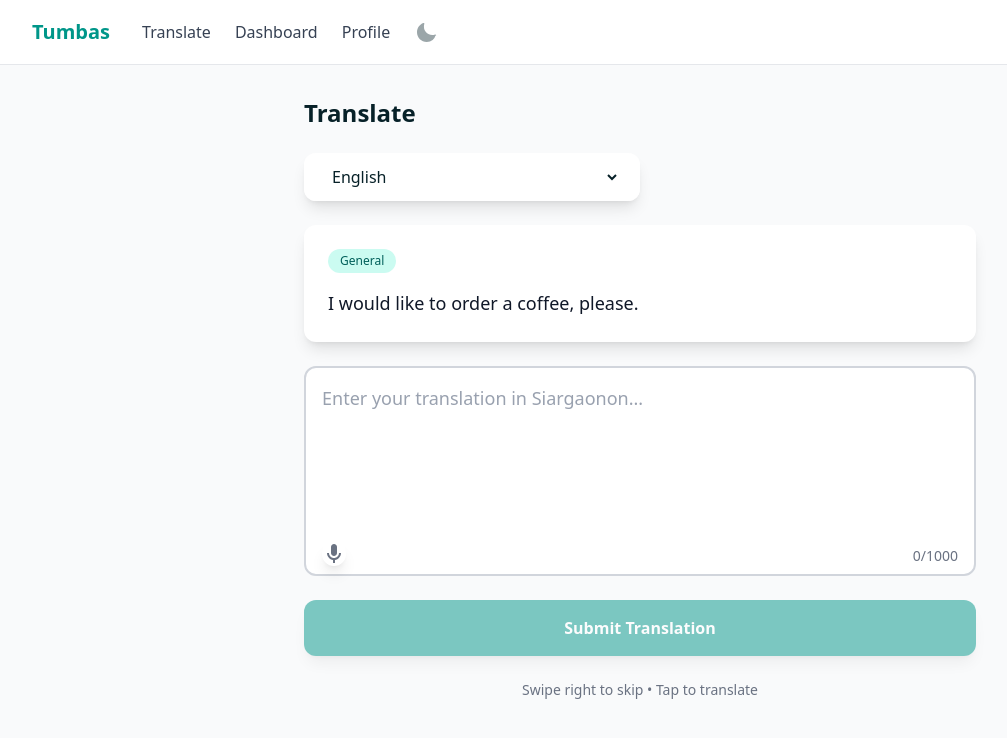
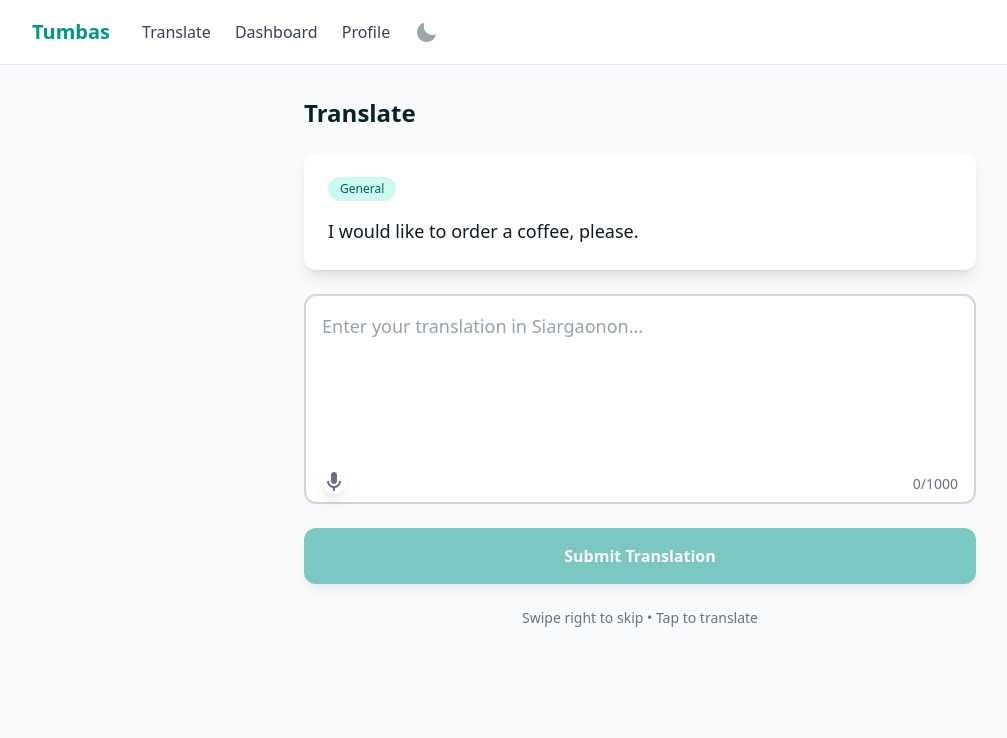
Before and after one commit to minna-lproc/tumbas, a Next.js app: page /translate in a window 1280 px wide. Shown: the top 738 px of the page, without its empty margins (0-1007 px from the left). Built offline with nearby package versions, Linux system fonts and the light colour scheme.

Commit message:
removed source language dropdown

```diff
--- a/components/review/ReviewCard.tsx
+++ b/components/review/ReviewCard.tsx
@@ -5,7 +5,6 @@ import { SourceTextCard } from './SourceTextCard';
 import { TranslationInput } from './TranslationInput';
 import { ConfirmButton } from './ConfirmButton';
 import { VoiceInputButton } from '../utils/VoiceInputButton';
-import { SourceLanguageDropdown } from '../utils/SourceLanguageDropdown';
 import type { SourceText } from '@/lib/types/translation';
 
 interface ReviewCardProps {
@@ -47,7 +46,6 @@ export const ReviewCard = ({
           Review
         </p>
 
-        <SourceLanguageDropdown sourceText={sourceText} />
         <SourceTextCard sourceText={sourceText} />
         <div className="space-y-4">
           <TranslationInput value={translation} onChange={onTranslationChange} />
--- a/components/translation/TranslationCard.tsx
+++ b/components/translation/TranslationCard.tsx
@@ -5,7 +5,6 @@ import { SourceTextCard } from './SourceTextCard';
 import { TranslationInput } from './TranslationInput';
 import { SubmitButton } from './SubmitButton';
 import { VoiceInputButton } from '../utils/VoiceInputButton';
-import { SourceLanguageDropdown } from '../utils/SourceLanguageDropdown';
 import type { SourceText } from '@/lib/types/translation';
 
 interface TranslationCardProps {
@@ -47,7 +46,6 @@ export const TranslationCard = ({
           Translate
         </p>
 
-        <SourceLanguageDropdown sourceText={sourceText} />
         <SourceTextCard sourceText={sourceText} />
         <div className="space-y-4">
           <TranslationInput value={translation} onChange={onTranslationChange} />
```
